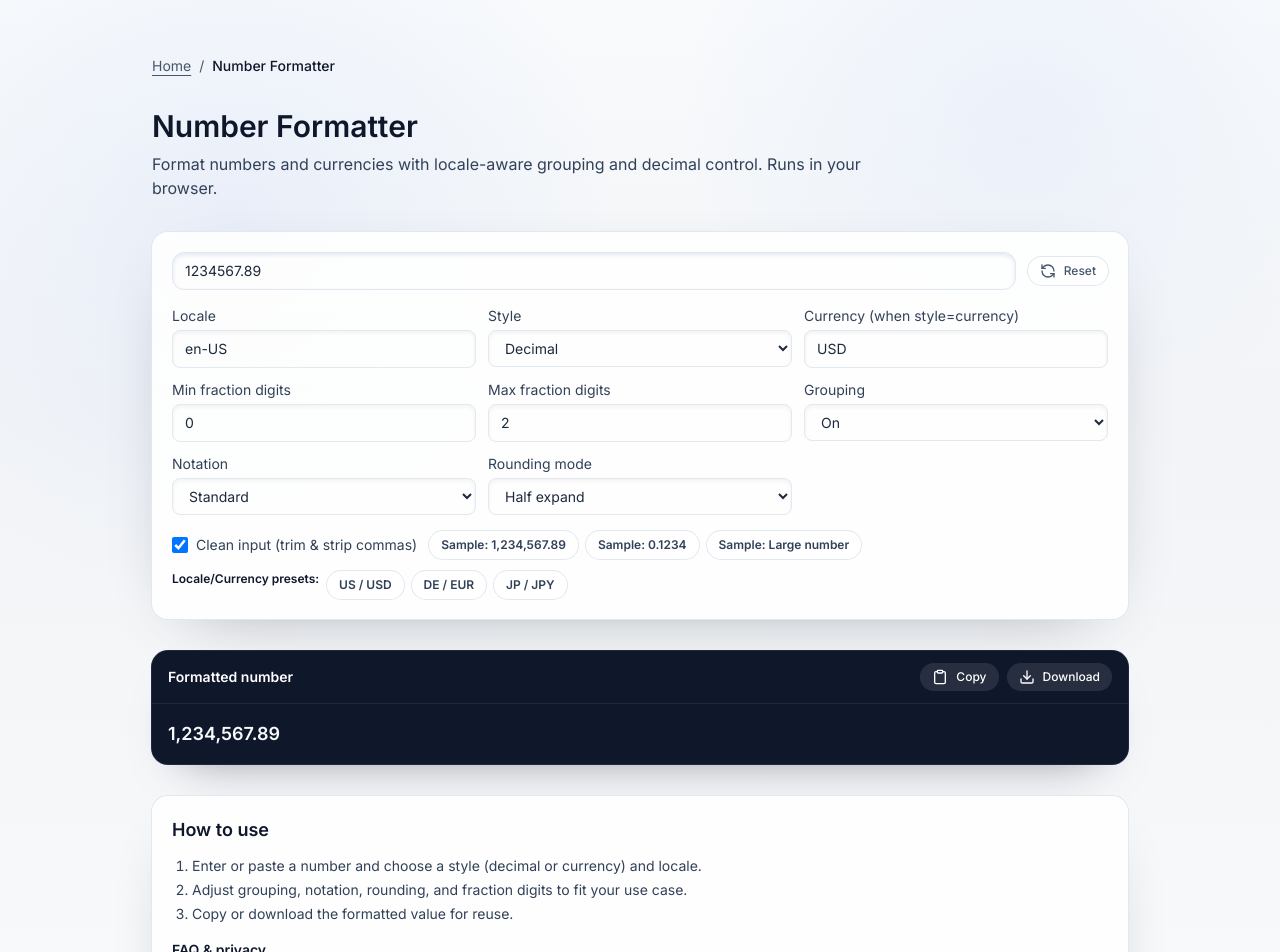
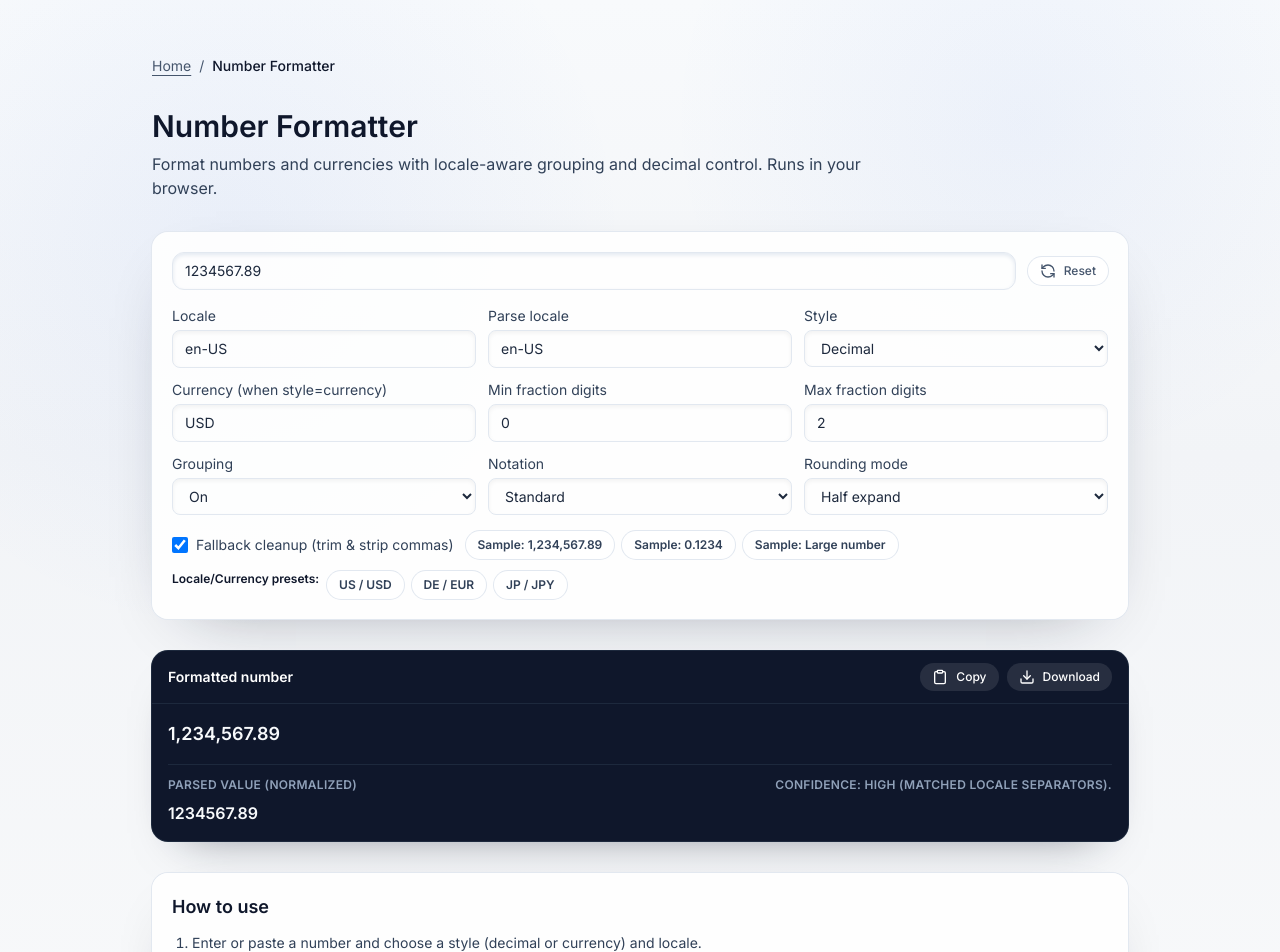
Before and after one commit to ChainPix/custom-website, a Next.js app: page /number-formatter in a window 1280 px wide. Shown: the top 952 px of the page. Built offline with nearby package versions, Linux system fonts and the light colour scheme; no server answers.

Commit message:
Added locale-aware parsing to the number formatter, wired formatting to use the parsed value, and surfaced the normalized parse + confidence note in the UI along with a Parse Locale field

```diff
--- a/app/(tools)/number-formatter/client.tsx
+++ b/app/(tools)/number-formatter/client.tsx
@@ -1,7 +1,7 @@
 "use client";
 
 import Link from "next/link";
-import { useEffect, useMemo, useState } from "react";
+import { useEffect, useMemo, useRef, useState } from "react";
 import { Check, Clipboard, Download, RefreshCcw } from "lucide-react";
 
 type Options = {
@@ -34,6 +34,135 @@ const defaultOptions: Options = {
   roundingMode: "halfExpand",
 };
 
+type ParseResult = {
+  value: number | null;
+  normalized: string;
+  confidence: "High" | "Medium" | "Low" | "";
+  confidenceNote: string;
+  error: string;
+};
+
+const getLocaleSeparators = (locale: string) => {
+  try {
+    const parts = new Intl.NumberFormat(locale).formatToParts(1000000.5);
+    const group = parts.find((part) => part.type === "group")?.value ?? ",";
+    const decimal = parts.find((part) => part.type === "decimal")?.value ?? ".";
+    return { group, decimal };
+  } catch {
+    return { group: ",", decimal: "." };
+  }
+};
+
+const parseLocaleNumber = (rawInput: string, locale: string, allowFallbackClean: boolean): ParseResult => {
+  const trimmed = rawInput.trim();
+  if (!trimmed) {
+    return { value: null, normalized: "", confidence: "", confidenceNote: "", error: "" };
+  }
+
+  let working = trimmed;
+  let isNegative = false;
+  let usedSwap = false;
+  let usedFallback = false;
+  let collapsedSeparators = false;
+
+  if (/^\(.*\)$/.test(working)) {
+    isNegative = true;
+    working = working.slice(1, -1);
+  }
+
+  working = working.replace(/[−–—]/g, "-");
+  if (working.trim().startsWith("-")) {
+    isNegative = true;
+  }
+  working = working.replace(/[-+]/g, "");
+
+  working = working.replace(/[\p{Sc}]/gu, "");
+  working = working.replace(/[\p{L}]/gu, "");
+  working = working.replace(/\s+/g, "");
+
+  const { group, decimal } = getLocaleSeparators(locale);
+  const hasDot = working.includes(".");
+  const hasComma = working.includes(",");
+  let usedGroup = group;
+  let usedDecimal = decimal;
+
+  if (hasDot && hasComma) {
+    const lastDot = working.lastIndexOf(".");
+    const lastComma = working.lastIndexOf(",");
+    if (decimal === "." && lastComma > lastDot) {
+      usedDecimal = ",";
+      usedGroup = ".";
+      usedSwap = true;
+    } else if (decimal === "," && lastDot > lastComma) {
+      usedDecimal = ".";
+      usedGroup = ",";
+      usedSwap = true;
+    }
+  }
+
+  let normalized = working;
+  if (usedGroup) {
+    normalized = normalized.split(usedGroup).join("");
+  }
+  if (usedDecimal && usedDecimal !== ".") {
+    normalized = normalized.split(usedDecimal).join(".");
+  }
+
+  const dotCount = (normalized.match(/\./g) || []).length;
+  if (dotCount > 1) {
+    const lastDot = normalized.lastIndexOf(".");
+    normalized =
+      normalized.slice(0, lastDot).replace(/\./g, "") +
+      "." +
+      normalized.slice(lastDot + 1).replace(/\./g, "");
+    collapsedSeparators = true;
+  }
+
+  normalized = normalized.replace(/[^0-9.]/g, "");
+  if (normalized === "") {
+    return { value: null, normalized: "", confidence: "", confidenceNote: "", error: "Invalid number." };
+  }
+
+  if (isNegative) normalized = `-${normalized}`;
+
+  let value = Number(normalized);
+  if (Number.isNaN(value) && allowFallbackClean) {
+    const fallback = trimmed.replace(/,/g, "").replace(/\s+/g, "");
+    value = Number(fallback);
+    if (!Number.isNaN(value)) {
+      normalized = fallback;
+      usedFallback = true;
+    }
+  }
+
+  if (Number.isNaN(value)) {
+    return {
+      value: null,
+      normalized: "",
+      confidence: "",
+      confidenceNote: "",
+      error: "Unable to parse input for the selected locale.",
+    };
+  }
+
+  let confidence: ParseResult["confidence"] = "High";
+  let confidenceNote = "Confidence: High (matched locale separators).";
+  if (usedSwap) {
+    confidence = "Medium";
+    confidenceNote = "Confidence: Medium (inferred decimal separator).";
+  }
+  if (collapsedSeparators) {
+    confidence = "Low";
+    confidenceNote = "Confidence: Low (multiple separators collapsed).";
+  }
+  if (usedFallback) {
+    confidence = "Low";
+    confidenceNote = "Confidence: Low (fallback cleanup used).";
+  }
+
+  return { value, normalized, confidence, confidenceNote, error: "" };
+};
+
 export default function NumberFormatterClient() {
   const [input, setInput] = useState("1234567.89");
   const [opts, setOpts] = useState<Options>(defaultOptions);
@@ -41,12 +170,26 @@ export default function NumberFormatterClient() {
   const [status, setStatus] = useState("Ready");
   const [warning, setWarning] = useState("");
   const [cleanInput, setCleanInput] = useState(true);
+  const [parseLocale, setParseLocale] = useState(defaultOptions.locale);
+  const prevLocaleRef = useRef(defaultOptions.locale);
+
+  useEffect(() => {
+    if (parseLocale === prevLocaleRef.current) {
+      setParseLocale(opts.locale);
+    }
+    prevLocaleRef.current = opts.locale;
+  }, [opts.locale, parseLocale]);
+
+  const parseResult = useMemo(
+    () => parseLocaleNumber(input, parseLocale, cleanInput),
+    [input, parseLocale, cleanInput],
+  );
 
   const { formatted, error, warningMsg } = useMemo(() => {
-    const raw = cleanInput ? input.replace(/,/g, "").trim() : input;
-    const value = Number(raw);
     if (!input.trim()) return { formatted: "", error: "Enter a number to format.", warningMsg: "" };
-    if (Number.isNaN(value)) return { formatted: "", error: "Invalid number.", warningMsg: "" };
+    if (parseResult.error) return { formatted: "", error: parseResult.error, warningMsg: "" };
+    const value = parseResult.value;
+    if (value === null || Number.isNaN(value)) return { formatted: "", error: "Invalid number.", warningMsg: "" };
     const warningNote = Math.abs(value) > 1e15 ? "Large number; rounding may occur in some locales." : "";
     if (opts.minimumFractionDigits > opts.maximumFractionDigits) {
       return { formatted: "", error: "Minimum fraction digits cannot exceed maximum.", warningMsg: warningNote };
@@ -67,7 +210,7 @@ export default function NumberFormatterClient() {
       console.error("Format error", err);
       return { formatted: "", error: "Check locale/currency code.", warningMsg: warningNote };
     }
-  }, [input, opts]);
+  }, [input, opts, parseResult]);
 
   useEffect(() => {
     setWarning(warningMsg);
@@ -115,7 +258,7 @@ export default function NumberFormatterClient() {
   return (
     <main className="space-y-8">
       <div className="sr-only" aria-live="polite">
-        {status} {warning} {error}
+        {status} {warning} {error} {parseResult.confidenceNote}
       </div>
             {/* Breadcrumb Navigation */}
       <nav aria-label="Breadcrumb" className="text-sm">
@@ -158,6 +301,7 @@ export default function NumberFormatterClient() {
             onClick={() => {
               setInput("1234567.89");
               setOpts(defaultOptions);
+              setParseLocale(defaultOptions.locale);
               setCopied(false);
               setStatus("Reset to defaults");
             }}
@@ -178,6 +322,16 @@ export default function NumberFormatterClient() {
               onChange={(event) => setOpts((prev) => ({ ...prev, locale: event.target.value }))}
               className="rounded-lg border border-slate-200 px-3 py-2 text-sm text-slate-800 shadow-inner focus:border-slate-400 focus:outline-none focus:ring-2 focus:ring-slate-200"
               placeholder="en-US"
+            />
+          </label>
+          <label className="flex flex-col gap-1 text-sm text-slate-700">
+            Parse locale
+            <input
+              type="text"
+              value={parseLocale}
+              onChange={(event) => setParseLocale(event.target.value)}
+              className="rounded-lg border border-slate-200 px-3 py-2 text-sm text-slate-800 shadow-inner focus:border-slate-400 focus:outline-none focus:ring-2 focus:ring-slate-200"
+              placeholder="Matches format locale"
             />
           </label>
           <label className="flex flex-col gap-1 text-sm text-slate-700">
@@ -295,7 +449,7 @@ export default function NumberFormatterClient() {
               checked={cleanInput}
               onChange={(e) => setCleanInput(e.target.checked)}
             />
-            Clean input (trim & strip commas)
+            Fallback cleanup (trim & strip commas)
           </label>
           <div className="flex flex-wrap gap-2">
             <button
@@ -380,6 +534,15 @@ export default function NumberFormatterClient() {
         <div className="p-4 text-lg font-semibold text-slate-50">
           {error ? <span className="text-amber-300">{error}</span> : formatted}
           {warning ? <div className="mt-2 text-sm font-medium text-amber-300">{warning}</div> : null}
+          <div className="mt-4 border-t border-slate-800 pt-3 text-sm text-slate-200">
+            <div className="flex flex-wrap items-center justify-between gap-2 text-xs uppercase tracking-wide text-slate-400">
+              <span>Parsed value (normalized)</span>
+              <span>{parseResult.confidenceNote || "Confidence: --"}</span>
+            </div>
+            <div className="mt-2 text-base font-semibold text-slate-50">
+              {parseResult.normalized || "—"}
+            </div>
+          </div>
         </div>
       </div>
 
```
Also changed, not shown: 1 other file (tests, documents, lock files or other folders).
